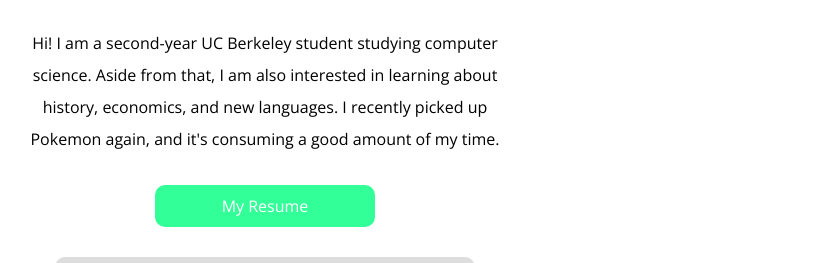
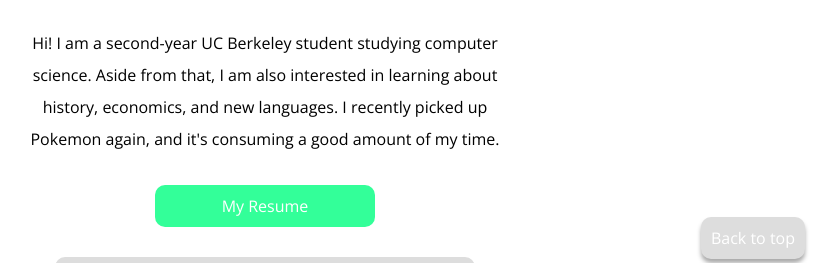
Before and after one commit to jihoonjeon27/jihoonjeon27.github.io, a plain HTML site: page index.html in a window 1280 px wide. Shown: the part 491-754 px from the top of the page, without its empty margins (375-1213 px from the left). Drawn offline with nearby package versions, Linux system fonts and the light colour scheme.

Commit message:
to top button

```diff
--- a/assets/css/style.css
+++ b/assets/css/style.css
@@ -13,6 +13,24 @@ div, img {
     margin: 0px auto;
     padding-top: 30px;
     text-align: center;
+}
+
+#navbar {
+	position: fixed;
+	right: 100px;
+	bottom: 50px;
+	background-color: #ddd;
+	border-radius: 10px;
+	box-shadow: 0px 4px 4px #aaa;
+}
+
+#navbar:hover {
+	background-color: #ccc;
+}
+
+#navbutton {
+	padding: 10px;
+	color: white;
 }
 
 #thumbnail {
--- a/index.html
+++ b/index.html
@@ -7,6 +7,9 @@
 </head>
 <body>
 	<div id="container">
+		<div id="navbar">
+			<a href=""><div id="navbutton">Back to top</div></a>
+		</div>
 		<div id="thumbnail"><img src="assets/img/mypic.jpg"/></div>
 		<div id="header">Jayson Jeon</div>
 		<div id="subheader">Computer Science, 2017</div>
```
